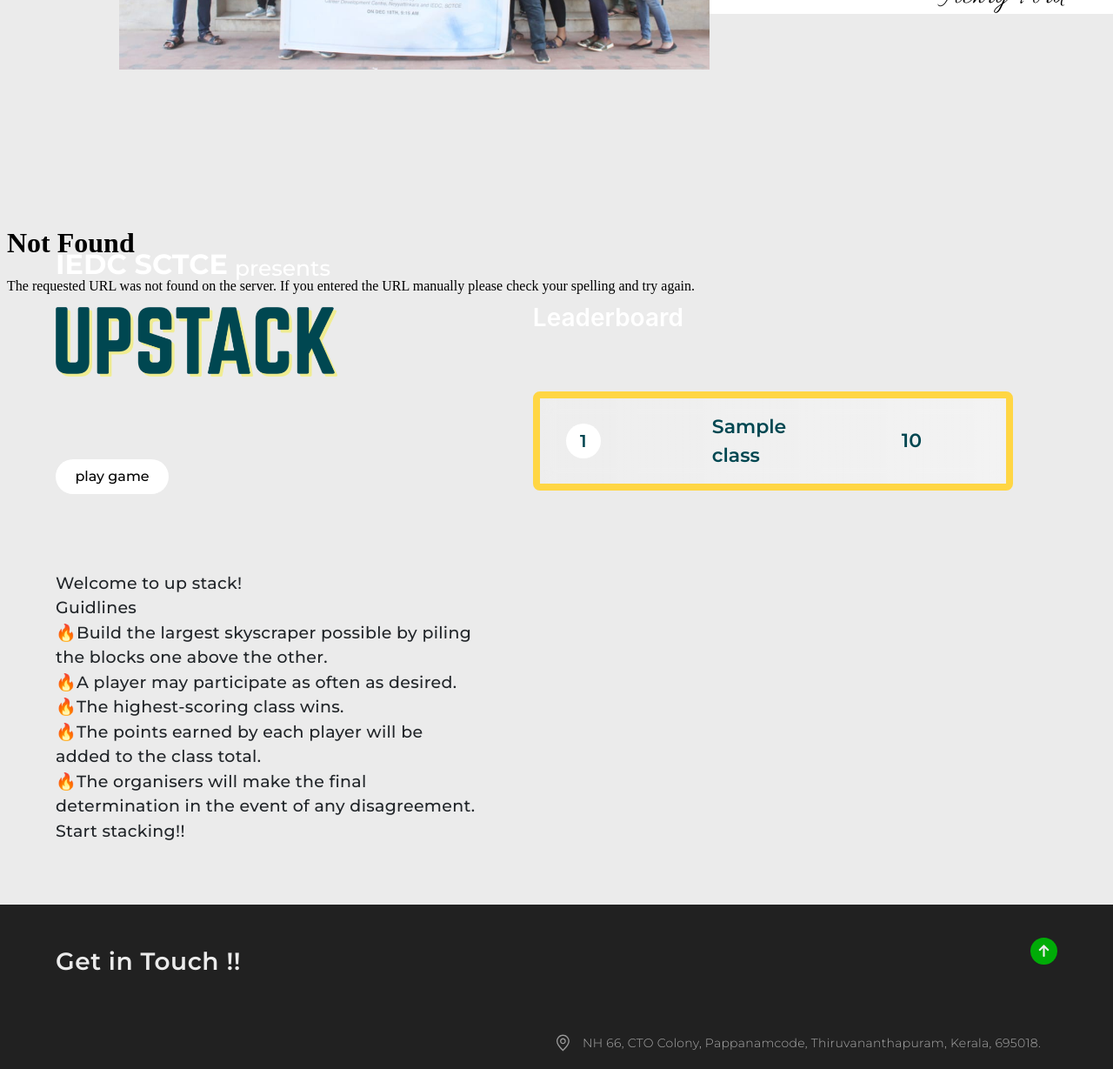
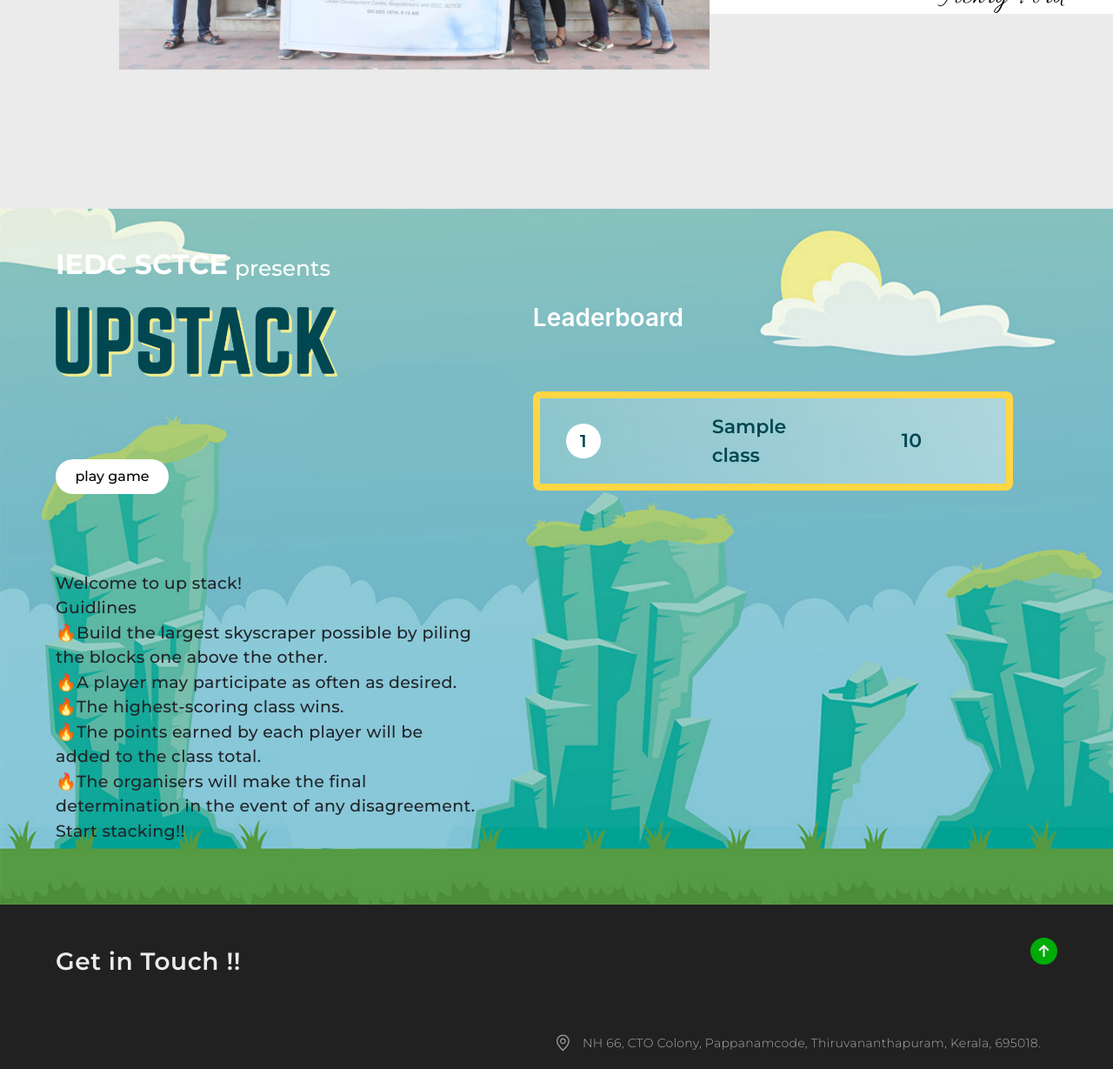
Before and after one commit to ajithrt007/IEDC-Admin-side, a Flask app: page / in a window 1280 px wide; the page is wider, and only the part inside the window is pictured. Shown: the part 3726-4955 px from the top of that part at 87% size. Run offline with Flask 2, Linux system fonts and the light colour scheme; a database or web service that is not in the repository returns one stand-in record (values such as "Sample title"); some libraries are stand-ins or nearby versions; grey boxes are pictures that could not be loaded.

Commit message:
FInal stage editting done

```diff
--- a/templates/user.html
+++ b/templates/user.html
@@ -577,7 +577,8 @@
         </div>
     </div>
     <div class="game-section" id="game">
-        <embed src="../static/images/Layer1upstack.svg" class="game-bg">
+        <!-- <embed src="../static/images/Layer1upstack.svg" class="game-bg"> -->
+        <img src="../static/images/Rectangle-game-bg.jpg" class="game-bg">
         <div class="game-section-left-right">
             <div class="game-left-part">
                 <div class="presents">
```
Also changed, not shown: static/images/Rectangle-game-bg.jpg (added).
